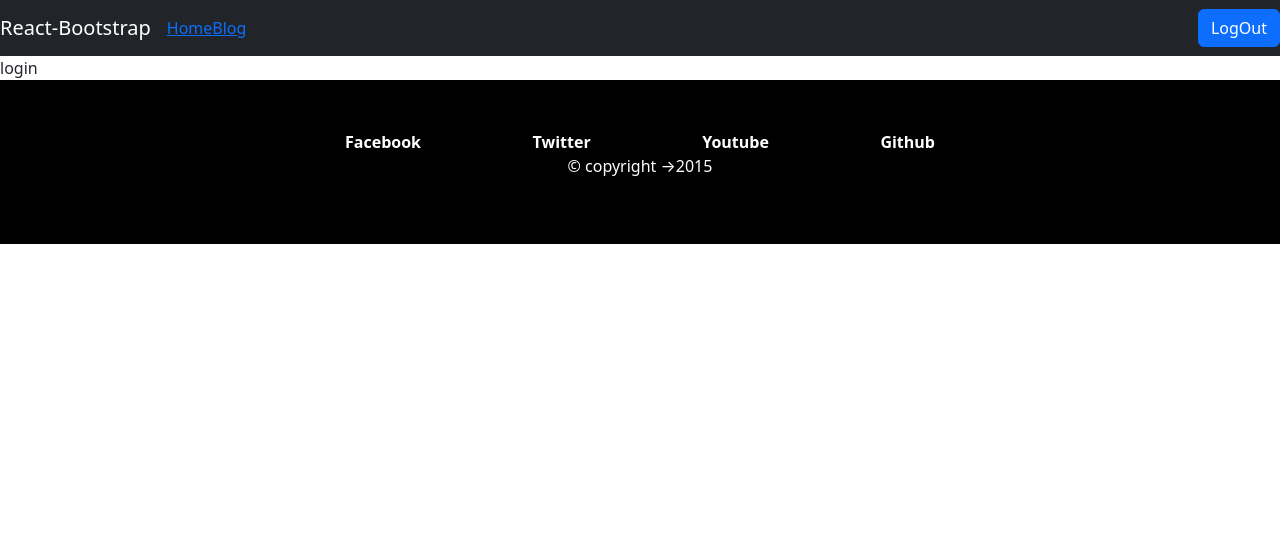
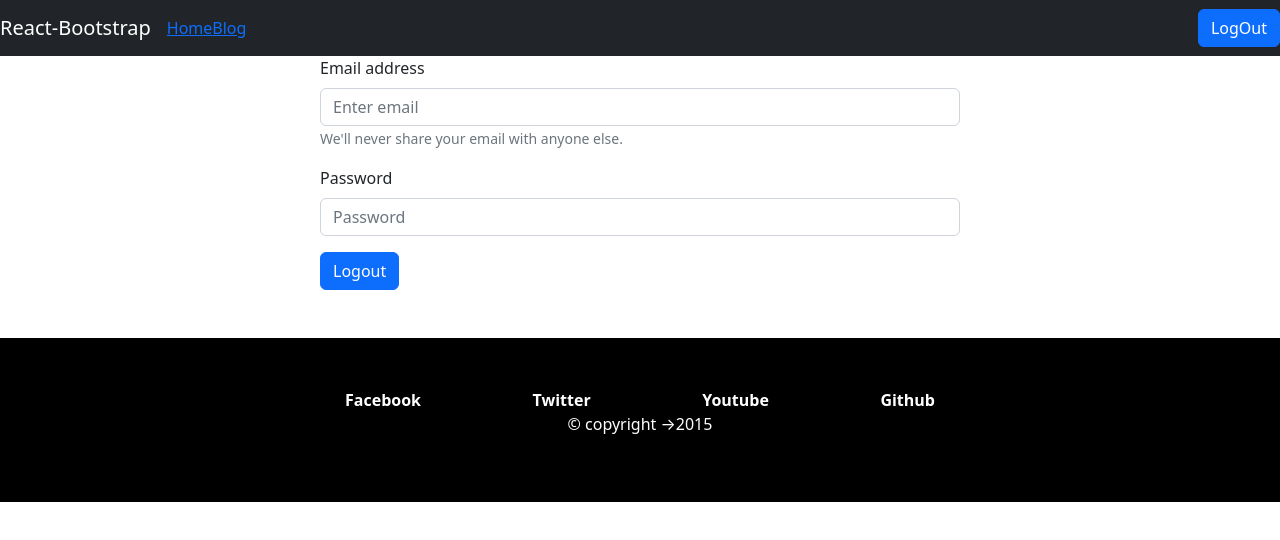
Before and after one commit to sabbirahmedseam/assignment-11-client, a React (Create React App) app: page /login in a window 1280 px wide. Shown: the top 540 px of the page. Built offline with nearby package versions, Linux system fonts and the light colour scheme; no server answers.

Commit message:
navigate

```diff
--- a/src/AddReview/AddReview.js
+++ b/src/AddReview/AddReview.js
@@ -2,13 +2,13 @@ import React, { useContext } from 'react';
 import  { AuthContext } from '../AuthProvider/AuthProvider';
 
 const AddReview = () => {
-    const{name}=useContext(AuthContext)
-    console.log(name);
+    const{user}=useContext(AuthContext)
+    console.log(user);
 
     return (
         <div>
             review
-            {name}
+            {/* {name} */}
         </div>
     );
 };
--- a/src/AuthProvider/AuthProvider.js
+++ b/src/AuthProvider/AuthProvider.js
@@ -4,6 +4,7 @@ import {
   createUserWithEmailAndPassword,
   getAuth,
   onAuthStateChanged,
+  signInWithEmailAndPassword,
   signInWithPopup,
   signOut,
 } from "firebase/auth";
@@ -21,14 +22,18 @@ const AuthProvider = ({ children }) => {
   const signInPass = (email, password) => {
     return createUserWithEmailAndPassword(auth, email, password);
   };
+  const logIn = (email, password) => {
+    return signInWithEmailAndPassword(auth, email, password);
+  };
+
   const logOut = () => {
     return signOut(auth);
   };
 
   useEffect(() => {
     const unsubscribe = onAuthStateChanged(auth, (currentUser) => {
-      setUser(currentUser);
-      setLoading(false);
+        setUser(currentUser);
+        setLoading(false);
     });
     return () => {
       unsubscribe();
@@ -36,7 +41,7 @@ const AuthProvider = ({ children }) => {
   }, []);
   console.log(user);
 
-  const authInfo = { googleSignIn, signInPass, logOut };
+  const authInfo = { loading,user, googleSignIn, signInPass, logOut, logIn };
   return (
     <div>
       <AuthContext.Provider value={authInfo}>{children}</AuthContext.Provider>
--- a/src/Login/Login.js
+++ b/src/Login/Login.js
@@ -1,11 +1,55 @@
-import React from 'react';
+import React, { useContext } from "react";
+import Button from "react-bootstrap/Button";
+import Form from "react-bootstrap/Form";
+import { useLocation, useNavigate } from "react-router-dom";
+import { AuthContext } from "../AuthProvider/AuthProvider";
 
 const Login = () => {
-    return (
-        <div>
-            login
-        </div>
-    );
+  const location = useLocation();
+  const navigate = useNavigate();
+  const from = location?.state?.from?.pathname || "/";
+
+  const { logIn } = useContext(AuthContext);
+  const handleSubmit = (event) => {
+    event.preventDefault();
+    const form = event.target;
+    const email = form.email.value;
+    const password = form.password.value;
+    console.log(email, password);
+    logIn(email, password)
+      .then((result) => {
+        const user = result.user;
+        console.log(user);
+        navigate(from, { replace: true });
+      })
+      .catch((err) => console.log(err));
+  };
+
+  return (
+    <div className="w-50 mx-auto mb-5">
+      <Form onSubmit={handleSubmit}>
+        <Form.Group className="mb-3" controlId="formBasicEmail">
+          <Form.Label>Email address</Form.Label>
+          <Form.Control type="email" name="email" placeholder="Enter email" />
+          <Form.Text className="text-muted">
+            We'll never share your email with anyone else.
+          </Form.Text>
+        </Form.Group>
+
+        <Form.Group className="mb-3" controlId="formBasicPassword">
+          <Form.Label>Password</Form.Label>
+          <Form.Control
+            type="password"
+            name="password"
+            placeholder="Password"
+          />
+        </Form.Group>
+        <Button variant="primary" type="submit">
+          Logout
+        </Button>
+      </Form>
+    </div>
+  );
 };
 
 export default Login;
--- /dev/null
+++ b/src/PrivateRoute/PrivateRoute.js
@@ -0,0 +1,19 @@
+import React, { useContext } from "react";
+import { Spinner } from "react-bootstrap";
+import { Navigate, useLocation } from "react-router-dom";
+import { AuthContext } from "../AuthProvider/AuthProvider";
+
+const PrivateRoute = ({ children }) => {
+  const { user, loading } = useContext(AuthContext);
+  console.log(loading);
+  const location = useLocation();
+  if (loading) {
+    return <Spinner animation="grow"></Spinner>;
+  }
+  if (!user) {
+    return <Navigate to="/login" state={{ from: location }} replace></Navigate>;
+  }
+  return children;
+};
+
+export default PrivateRoute;
--- a/src/Routes/Routes.js
+++ b/src/Routes/Routes.js
@@ -7,6 +7,7 @@ import Details from "../Details/Details";
 import Home from "../Home/Home";
 import Login from "../Login/Login";
 import Main from "../Main/Main";
+import PrivateRoute from "../PrivateRoute/PrivateRoute";
 import Registration from "../Registration/Registration";
 
 export const router = createBrowserRouter([
@@ -32,7 +33,14 @@ export const router = createBrowserRouter([
           fetch(`http://localhost:5000/detail/${params.id}`),
       },
       { path: "/buy", element: <BuyItm></BuyItm> },
-      { path: "/review", element: <AddReview></AddReview> },
+      {
+        path: "/review",
+        element: (
+          <PrivateRoute>
+            <AddReview></AddReview>
+          </PrivateRoute>
+        ),
+      },
       { path: "/login", element: <Login></Login> },
       { path: "/register", element: <Registration></Registration> },
     ],
```
